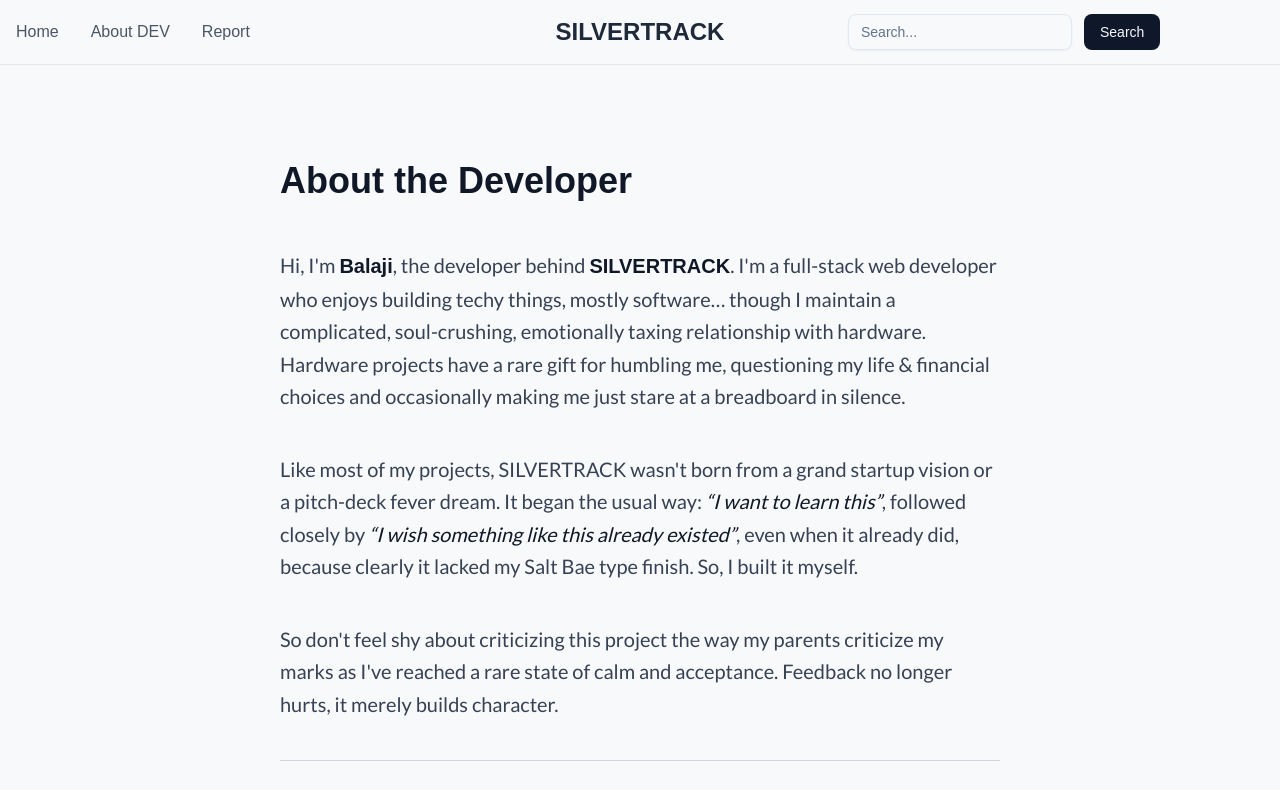
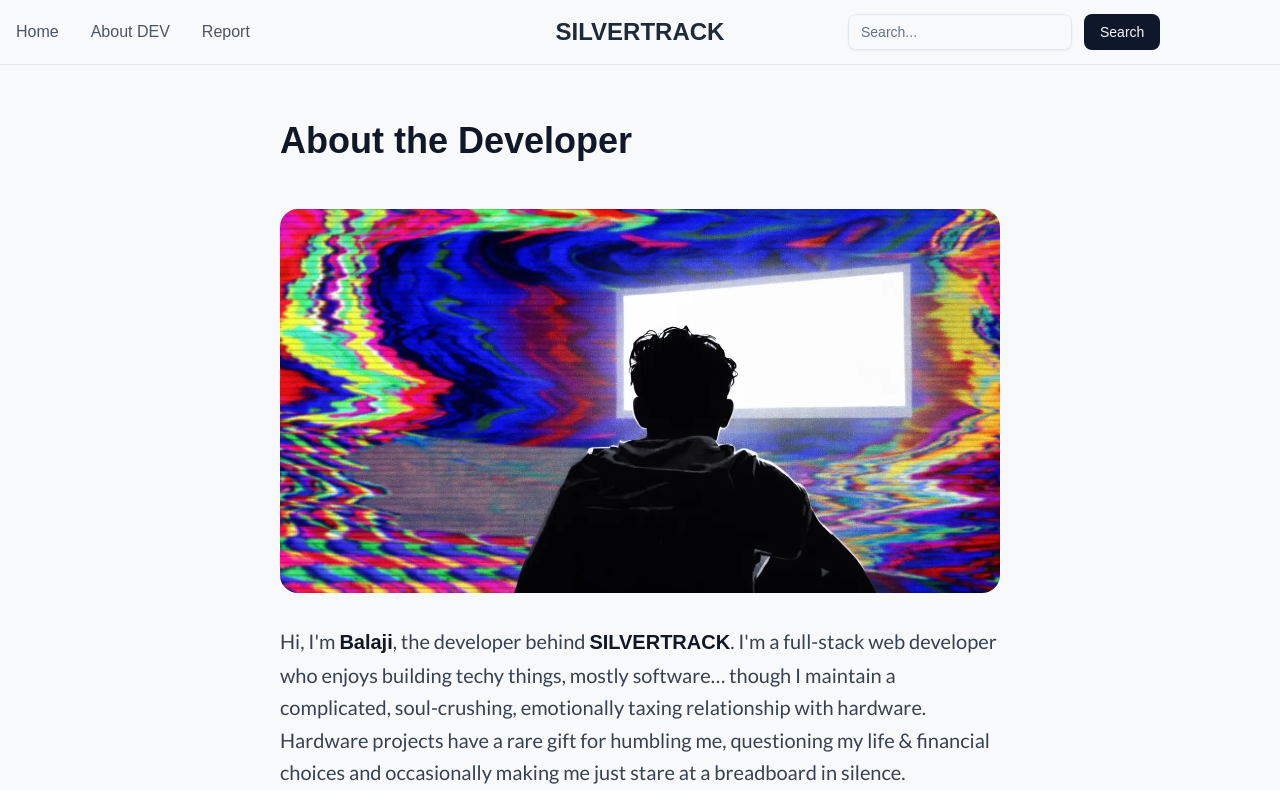
Before and after one commit to balajiNadar08/SilverTrack, a Next.js app in the folder frontend/: page /about-dev in a window 1280 px wide. Shown: the top 790 px of the page. Built offline with nearby package versions, Linux system fonts and the light colour scheme; a web font is replaced by a local one.

Commit message:
Added developer's image

```diff
--- a/frontend/src/app/about-dev/page.tsx
+++ b/frontend/src/app/about-dev/page.tsx
@@ -1,4 +1,5 @@
 import { Zalando_Sans_Expanded, Lato } from "next/font/google";
+import Image from "next/image";
 
 const zalando = Zalando_Sans_Expanded({
   subsets: ["latin"],
@@ -16,13 +17,22 @@ const lato = Lato({
 const page = () => {
   return (
     <div className={`w-full bg-[#F8F9FA] ${lato.className}`}>
-      <div className="max-w-3xl mx-auto py-24 px-6">
+      <div className="max-w-3xl mx-auto py-14 px-6">
 
         <h1 className={`text-3xl sm:text-4xl font-bold mb-12 text-gray-900 ${zalando.className}`}>
           About the Developer
         </h1>
 
-        <div className="flex flex-col gap-10 text-gray-700 leading-relaxed text-lg sm:text-xl">
+        <div className="relative w-full h-96 mb-8">
+          <Image
+            src="/assets/dev-img.webp"
+            alt="Developer"
+            fill
+            className="rounded-2xl object-cover"
+          />
+        </div>
+
+        <div className="flex flex-col gap-8 text-gray-700 leading-relaxed text-lg sm:text-xl">
 
           <p>
             Hi, I'm{" "}
```
